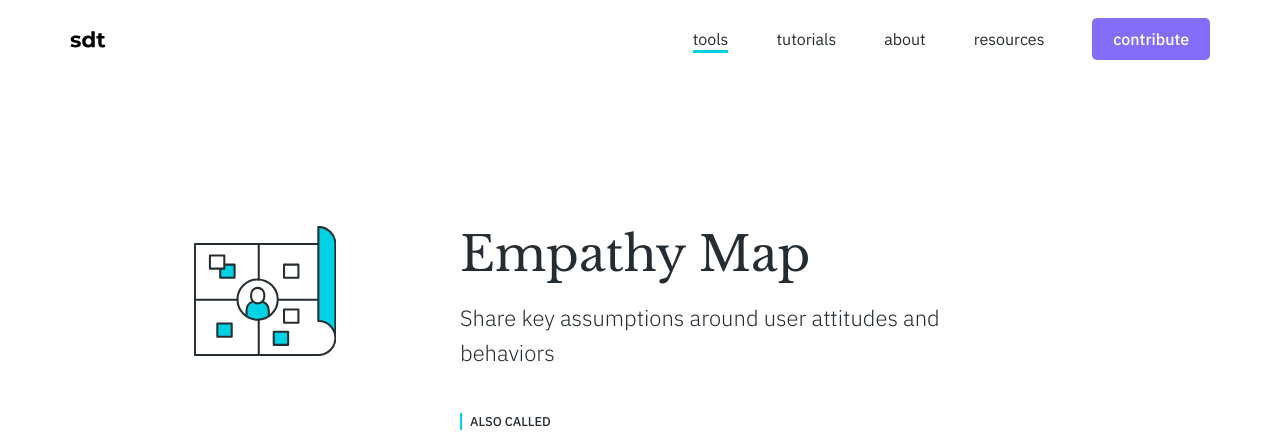
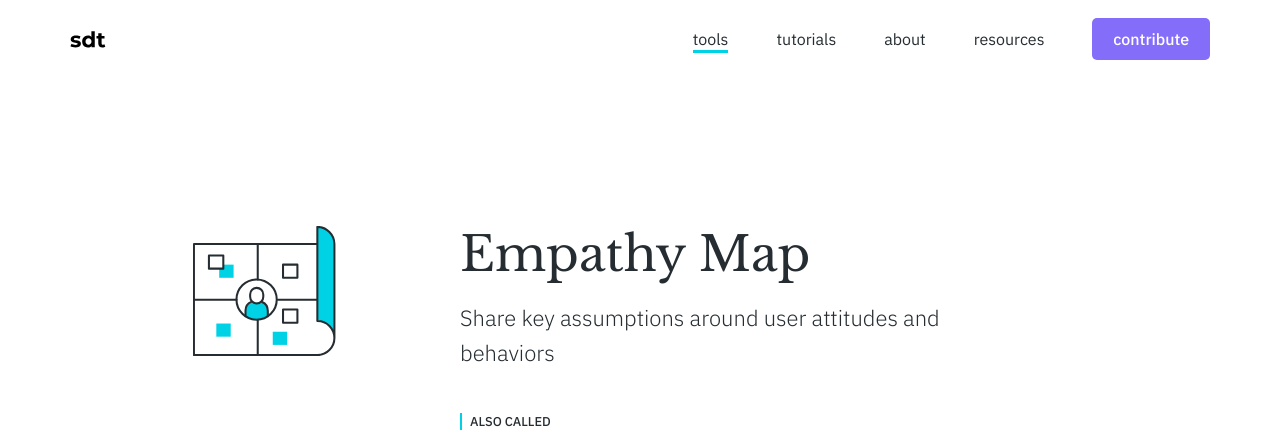
Before and after one commit to service-design-tools/sdt-website, a Jekyll site: the page built from _tools/empathy-map.md, in a window 1280 px wide. Shown: the top 440 px of the page. Built offline with Jekyll 4.4.1, drawn with Linux system fonts in a browser that asks for light colours.

Commit message:
Update empathy-map.md

```diff
--- a/_tools/empathy-map.md
+++ b/_tools/empathy-map.md
@@ -14,13 +14,13 @@ properties:
 synonyms: User Understanding
 icon: >-
   <svg version="1.1" xmlns="http://www.w3.org/2000/svg" x="0px" y="0px"
-  viewBox="0 0 138.5 126.5" xml:space="preserve">
+  viewBox="0 0 139.5 126.5" xml:space="preserve">
     <rect x="25.5" y="37.6" class="svg--filled-main" width="14" height="12.8"/>
     <rect x="77.6" y="102.9" class="svg--filled-main" width="14" height="12.8"/>
     <rect x="22.7" y="94.9" class="svg--filled-main" width="14" height="12.8"/>
-    <rect x="25.5" y="37.6" class="svg--outline svg-bw" width="14" height="12.8"/>
-    <rect x="77.6" y="102.9" class="svg--outline svg-bw" width="14" height="12.8"/>
-    <rect x="22.7" y="94.9" class="svg--outline svg-bw" width="14" height="12.8"/>
+    <rect x="25.5" y="37.6" class="svg--outline svg--bw" width="14" height="12.8"/>
+    <rect x="77.6" y="102.9" class="svg--outline svg--bw" width="14" height="12.8"/>
+    <rect x="22.7" y="94.9" class="svg--outline svg--bw" width="14" height="12.8"/>
     <path class="svg--filled-main" d="M72.8 88.4V83c0-3.8-2.3-7.1-5.6-8.5H56.7c-3.3 1.4-5.6 4.7-5.6 8.5v5.4c0 0 4.4 2.8 10.9 2.8C68.4 91.2 72.8 88.4 72.8 88.4z"/>
     <path class="svg--filled-main" d="M121.6 1V92c8.1 0.4 16.3 9.3 16.3 14.4V17.2C137.9 8.2 130.6 0.9 121.6 1"/>
     <rect x="15.5" y="28.7" class="svg--filled-light svg--outline" width="14" height="12.8"/>
```
